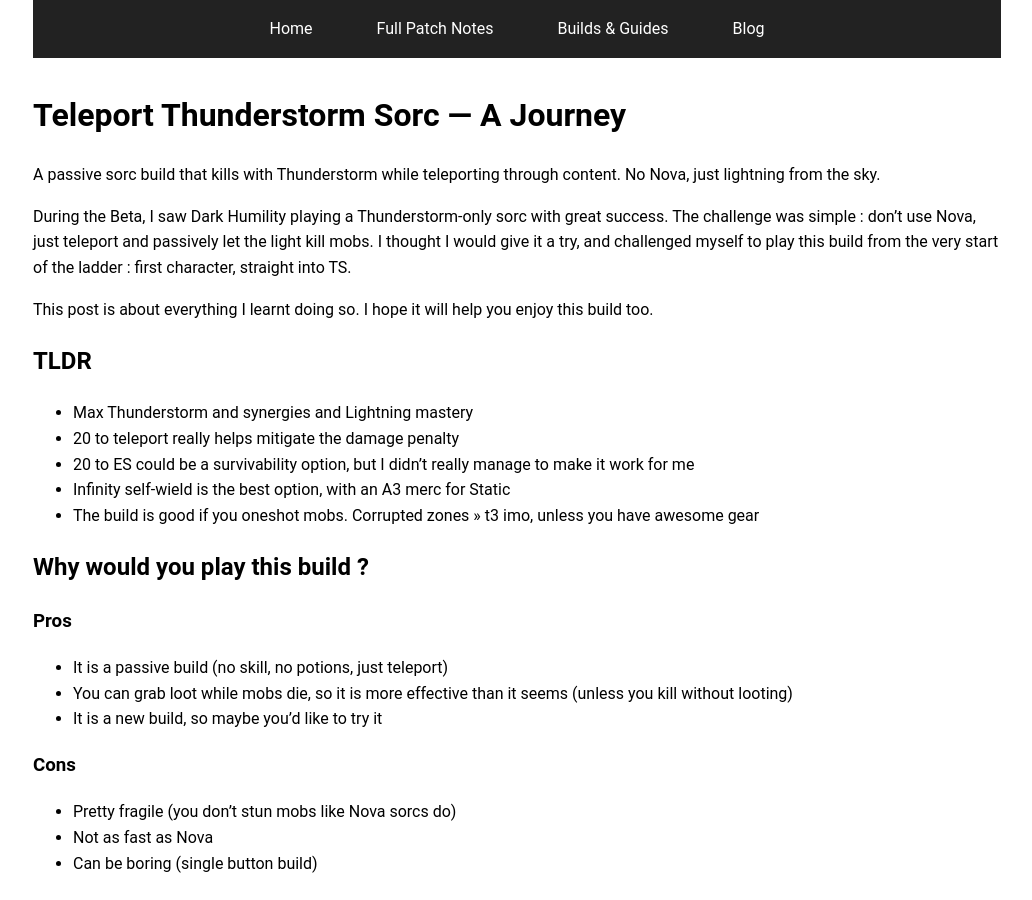
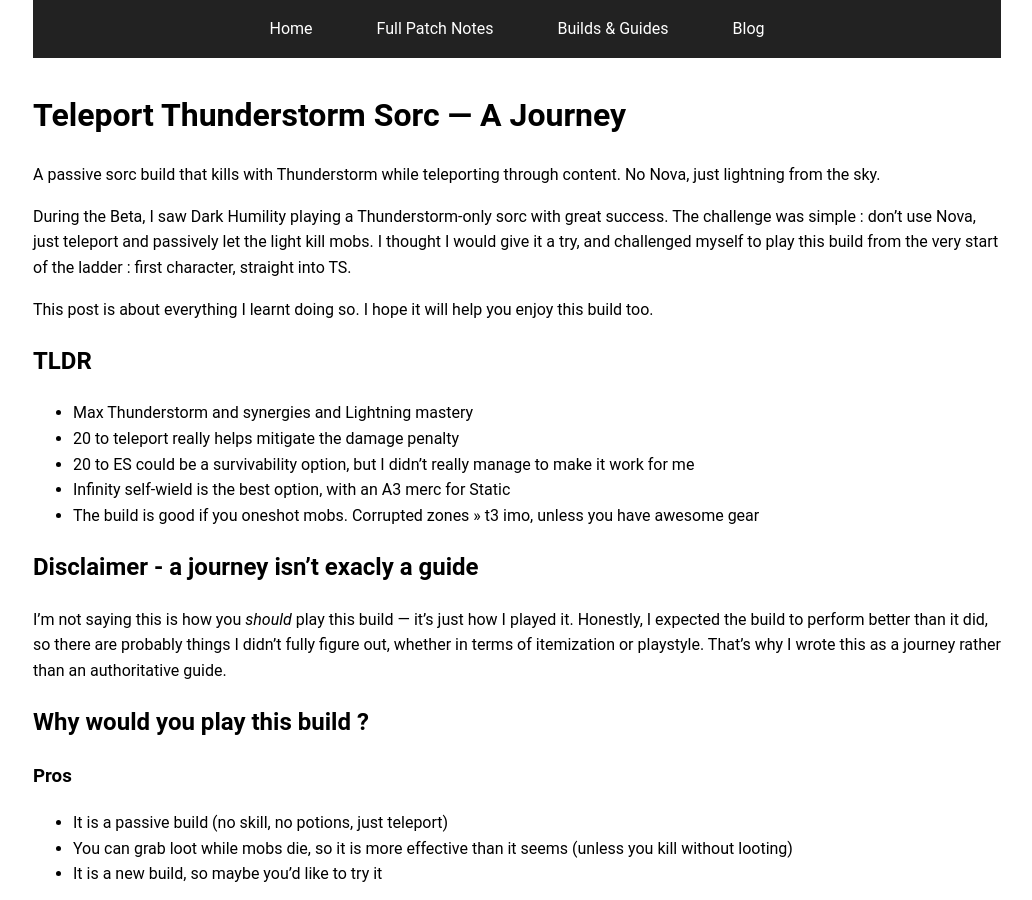
Before and after one commit to zagd3m/patchnotes, a Jekyll site: the page built from docs/_builds/guide_teleport_ts.md, in a window 1280 px wide and 900 px high. Shown: the whole window, without its empty margins (123-1155 px from the left). Built offline with Jekyll 4.4.1, drawn with Linux system fonts in a browser that asks for light colours.

Commit message:
Added disclaimer to telesorc build.

```diff
--- a/docs/_builds/guide_teleport_ts.md
+++ b/docs/_builds/guide_teleport_ts.md
@@ -16,6 +16,10 @@ This post is about everything I learnt doing so. I hope it will help you enjoy t
 - 20 to ES could be a survivability option, but I didn't really manage to make it work for me
 - Infinity self-wield is the best option, with an A3 merc for Static
 - The build is good if you oneshot mobs. Corrupted zones >> t3 imo, unless you have awesome gear
+
+## Disclaimer - a journey isn't exacly a guide
+
+I'm not saying this is how you *should* play this build — it's just how I played it. Honestly, I expected the build to perform better than it did, so there are probably things I didn't fully figure out, whether in terms of itemization or playstyle. That's why I wrote this as a journey rather than an authoritative guide.
 
 ## Why would you play this build ?
 
```
